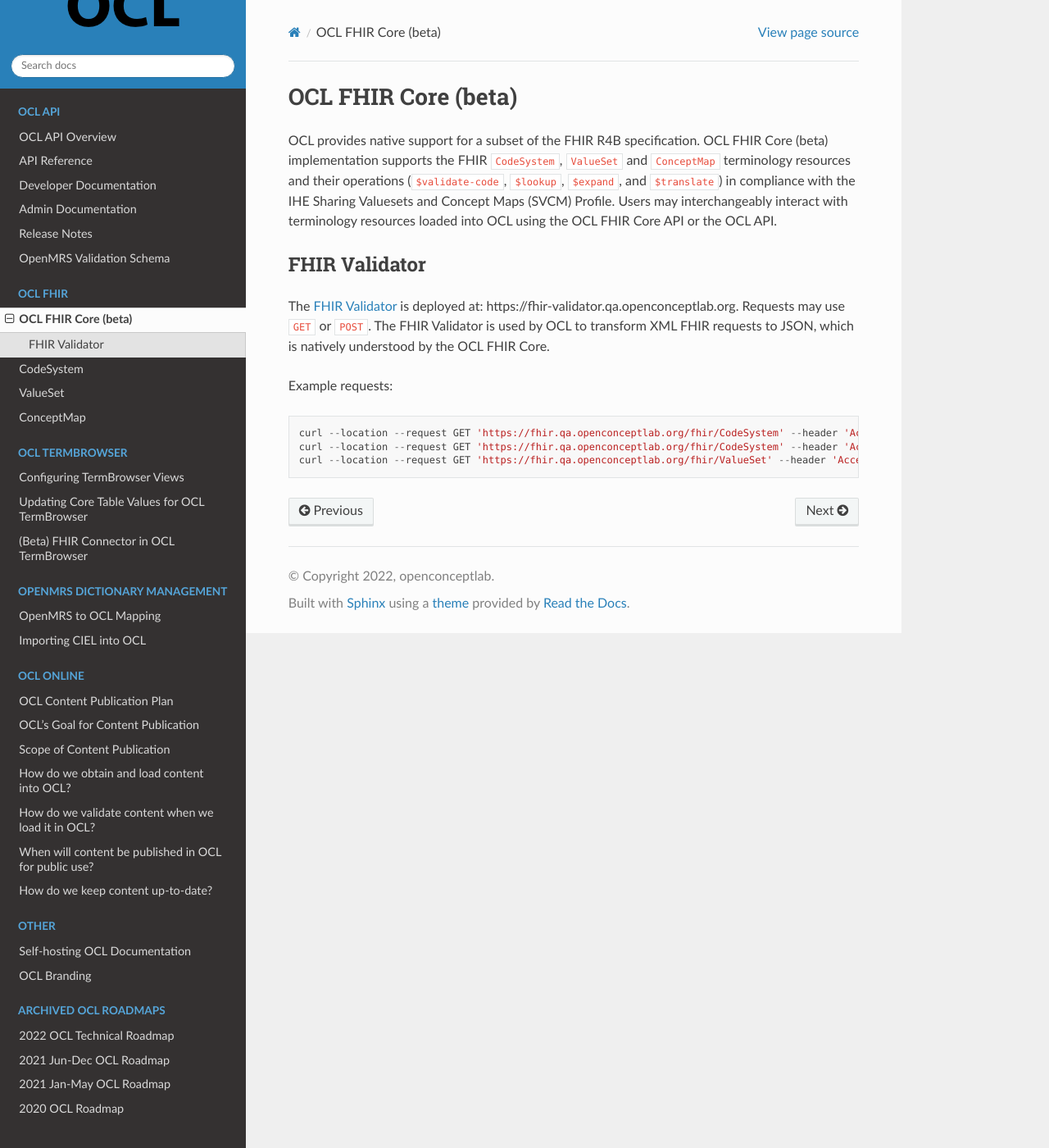
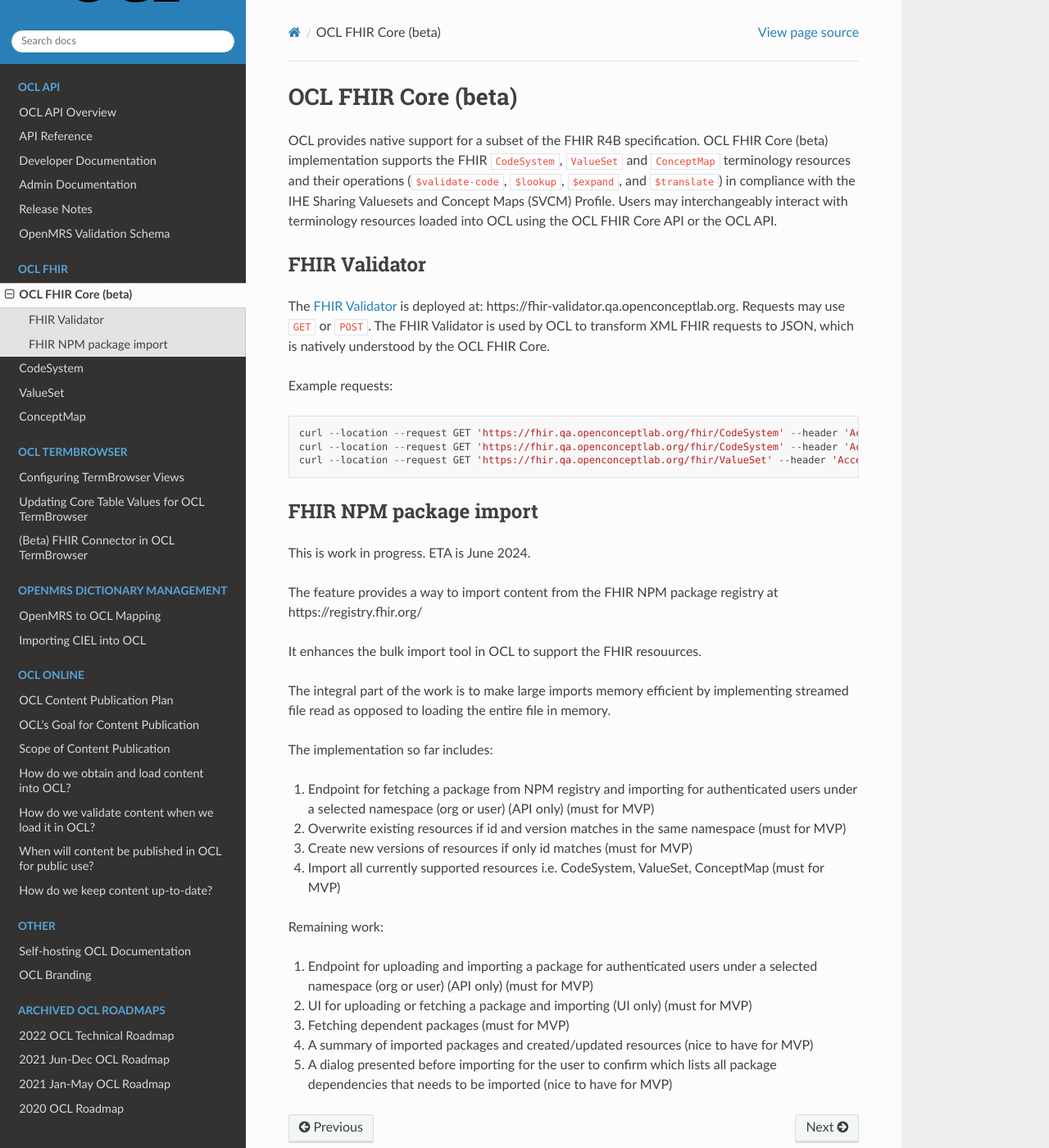
Before and after one commit to OpenConceptLab/ocl-docs, a Sphinx documentation site: the page built from docs/source/oclfhir/overview.md, in a window 1280 px wide and 1400 px high. Shown: the whole window at 82% size. Built offline with Sphinx 7.4.7 and the Read the Docs theme 2.0.0, drawn with Linux system fonts in a browser that asks for light colours.

Commit message:
Adding FHIR NPM package info

````diff
--- a/docs/source/oclfhir/overview.md
+++ b/docs/source/oclfhir/overview.md
@@ -10,3 +10,25 @@
 curl --location --request GET 'https://fhir.qa.openconceptlab.org/fhir/CodeSystem' --header 'Accept: application/fhir+xml'
 curl --location --request GET 'https://fhir.qa.openconceptlab.org/fhir/ValueSet' --header 'Accept: application/xml'
 ```
+
+## FHIR NPM package import
+This is work in progress. ETA is June 2024.
+
+The feature provides a way to import content from the FHIR NPM package registry at https://registry.fhir.org/
+
+It enhances the bulk import tool in OCL to support the FHIR resouurces.
+
+The integral part of the work is to make large imports memory efficient by implementing streamed file read as opposed to loading the entire file in memory.
+
+The implementation so far includes:
+1. Endpoint for fetching a package from NPM registry and importing for authenticated users under a selected namespace (org or user) (API only) (must for MVP)
+2. Overwrite existing resources if id and version matches in the same namespace (must for MVP)
+3. Create new versions of resources if only id matches (must for MVP)
+4. Import all currently supported resources i.e. CodeSystem, ValueSet, ConceptMap (must for MVP)
+
+Remaining work:
+1. Endpoint for uploading and importing a package for authenticated users under a selected namespace (org or user) (API only) (must for MVP)
+2. UI for uploading or fetching a package and importing (UI only) (must for MVP)
+3. Fetching dependent packages (must for MVP)
+4. A summary of imported packages and created/updated resources (nice to have for MVP)
+5. A dialog presented before importing for the user to confirm which lists all package dependencies that needs to be imported (nice to have for MVP)
````
